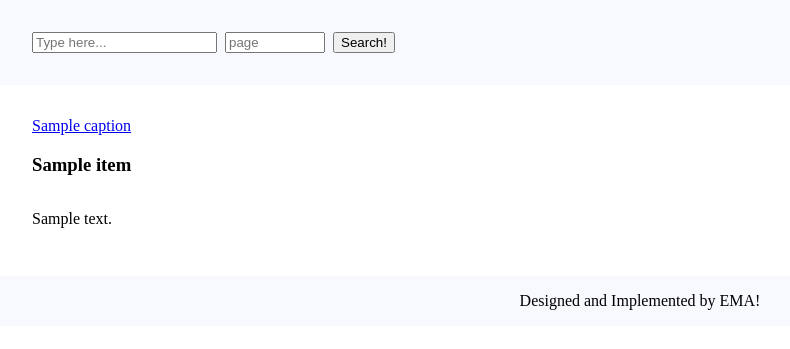
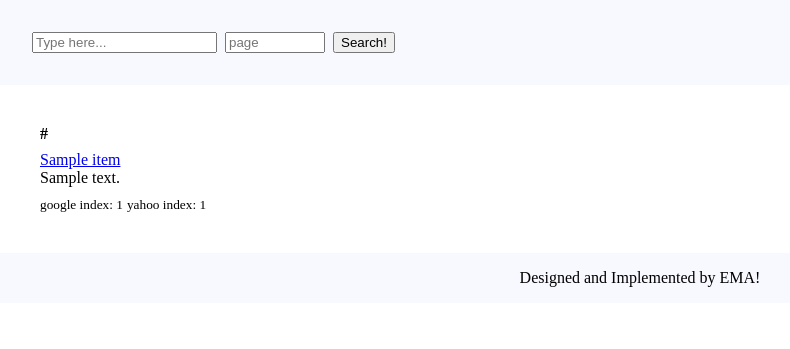
Before and after one commit to marasiali/IEProject2, a Flask app: template templates/index.html in a window 1280 px wide. Shown: the top 349 px of the page, without its empty margins (0-790 px from the left). Run offline with Flask 2, Linux system fonts and the light colour scheme; the template is opened without the code that fills it: most values are stand-ins (such as "Sample title", 1, 10 or a date in 2020).

Commit message:
almost done!

```diff
--- a/app.py
+++ b/app.py
@@ -3,7 +3,7 @@ from flask import Flask
 from flask import render_template
 from flask import make_response
 from flask import request
-
+from scraper import google_search, yahoo_search
 
 app = Flask(__name__)
 
@@ -20,20 +20,33 @@ def search():
     return render_template('index.html', query=query, page=page, results=results)
 
 def get_links(query, page):
-    return [
-        {'link': 'https://jinja.palletsprojects.com/en/3.0.x/templates/',
-        'caption': 'www.giksy.com/fdsgngkdsbjfbjdssdgdsg',
-        'title': 'This is our site please visit us!',
-        'description':"Lorem Ipsum is simply dummy text of the printing and typesetting industry. Lorem Ipsum has been the industry's standard dummy text ever since the 1500s, when an unknown printer took a galley of type and scrambled it to make a type specimen book. It has survived not only five centuries, but also the leap into electronic typesetting, remaining essentially unchanged. It was popularised in the 1960s with the release of Letraset sheets containing Lorem Ipsum passages, and more recently with desktop publishing software like Aldus PageMaker including versions of Lorem Ipsum."
-        },
-        {'link': 'https://jinja.palletsprojects.com/en/3.0.x/templates/',
-        'caption': 'www.giksy.com/fdsgngkdsbjfbjdssdgdsg',
-        'title': 'This is our site please visit us!',
-        'description':"Lorem Ipsum is simply dummy text of the printing and typesetting industry. Lorem Ipsum has been the industry's standard dummy text ever since the 1500s, when an unknown printer took a galley of type and scrambled it to make a type specimen book. It has survived not only five centuries, but also the leap into electronic typesetting, remaining essentially unchanged. It was popularised in the 1960s with the release of Letraset sheets containing Lorem Ipsum passages, and more recently with desktop publishing software like Aldus PageMaker including versions of Lorem Ipsum."
-        },
-        {'link': 'https://jinja.palletsprojects.com/en/3.0.x/templates/',
-        'caption': 'www.giksy.com/fdsgngkdsbjfbjdssdgdsg',
-        'title': 'This is our site please visit us!',
-        'description':"Lorem Ipsum is simply dummy text of the printing and typesetting industry. Lorem Ipsum has been the industry's standard dummy text ever since the 1500s, when an unknown printer took a galley of type and scrambled it to make a type specimen book. It has survived not only five centuries, but also the leap into electronic typesetting, remaining essentially unchanged. It was popularised in the 1960s with the release of Letraset sheets containing Lorem Ipsum passages, and more recently with desktop publishing software like Aldus PageMaker including versions of Lorem Ipsum."
-        }
-    ]
+    google_results = google_search(query, int(page))
+    yahoo_results = yahoo_search(query, int(page))
+    results = {}
+    for i, item in enumerate(google_results):
+        item['google_index'] = i
+        item['yahoo_index'] = None
+        results[item['link']] = item
+    for i, item in enumerate(yahoo_results):
+        if item['link'] in results:
+            results[item['link']]['yahoo_index'] = i
+        else:
+            item['google_index'] = None
+            item['yahoo_index'] = i
+            results[item['link']] = item
+    return sorted(results.values(), key=get_item_score)
+
+def get_item_score(item):
+    score = 0
+    if item['google_index'] is not None:
+        score += 60 * (1 / (item['google_index'] + 1))
+        print('score 1:', 60 * (1 / (item['google_index'] + 1)))
+    if item['yahoo_index'] is not None:
+        score += 15 * (1 / (item['yahoo_index'] + 1))
+        print('score 2:', 15 * (1 / (item['yahoo_index'] + 1)))
+
+    print('g_index:', item['google_index'])
+    print('y_index:', item['yahoo_index'])
+    print('score:', score)
+    print('__________________________________________')
+    return score
--- a/scraper.py
+++ b/scraper.py
@@ -26,7 +26,7 @@ def yahoo_search(text, page=1):
 def google_search(text, page=1):
     first_item_index = (page - 1) * 10 + 1
     response_data = service.cse().list(
-        q='test',
+        q=text,
         cx=GOOGLE_SEARCH_ENGINE_ID,
         start=first_item_index
     ).execute()
@@ -39,5 +39,3 @@ def google_search(text, page=1):
             'desc': item['snippet'],
         })
     return results
-
-print(google_search('car'))
--- a/static/style.css
+++ b/static/style.css
@@ -39,6 +39,26 @@ input[type="number"] {
 	width: 50%;
 }
 
+.item_container {
+	margin: 8px;
+}
+
+.item {
+	margin: 0px;
+	margin-bottom: 8px;
+}
+
+.default_result {
+	padding-left: 16px;
+}
+
+.item_link {
+	width: 250px;
+	white-space: nowrap;
+	overflow: hidden;
+	text-overflow: ellipsis;
+}
+
 .footer {
     display: flex;
     flex-direction: column;
--- a/templates/index.html
+++ b/templates/index.html
@@ -26,13 +26,17 @@
         {% if results %}
             <ul class="results">
                 {% for item in results %}
-                    <li><a href="{{ item.link }}">{{ item.caption }}</a></li>
-                    <h3>{{ item.title }}</h3>
-                    <p>{{ item.description }}</p>
+                    <li class="item_container">
+                        <h4 class="item item_link">{{ item.link }}</h4>
+                        <a class="item" href="{{ item.link }}">{{ item.title }}</a>
+                        <p class="item">{{ item.desc }}</p>
+                        <small>google index: {{ item.google_index }}</small>
+                        <small>yahoo index: {{ item.yahoo_index }}</small>
+                    </li>
                 {% endfor %}
             </ul>
         {% else %}
-            <p>
+            <p class="default_result">
                 results will be shown here...!
             </p>
         {% endif %}
```
